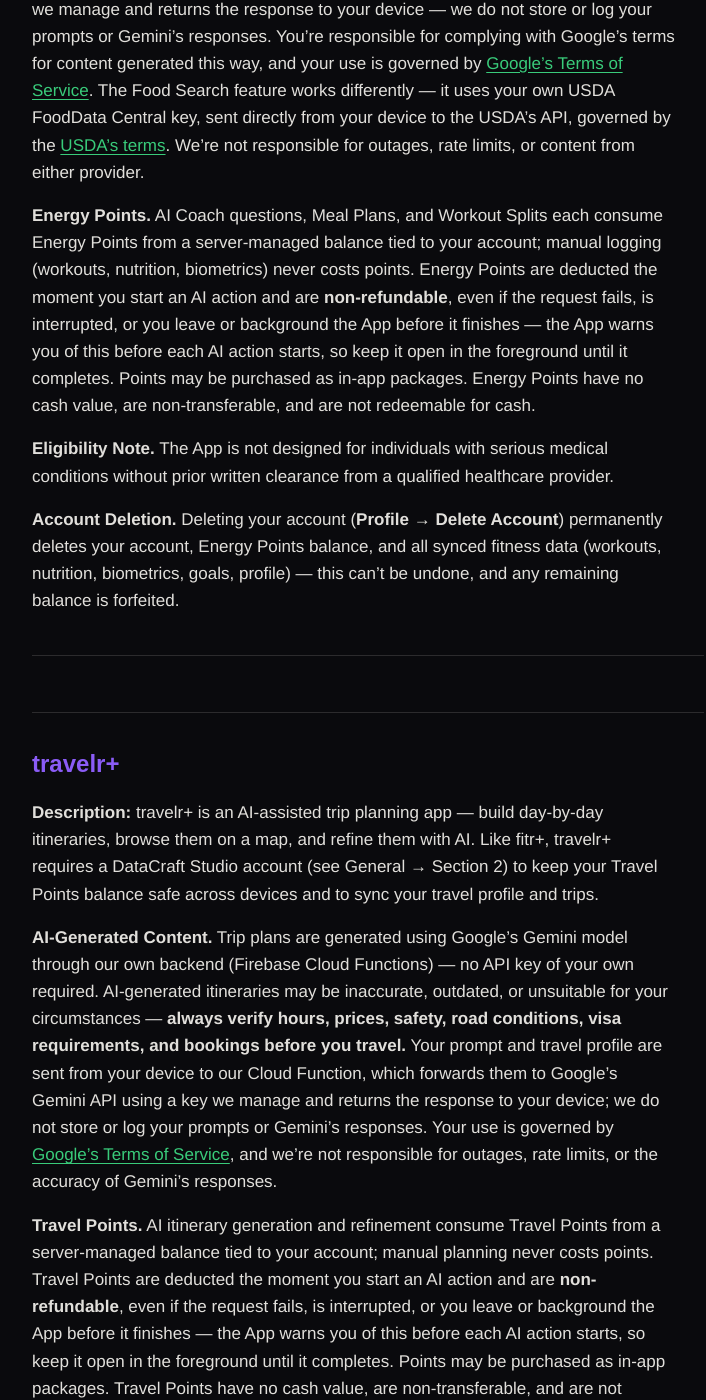
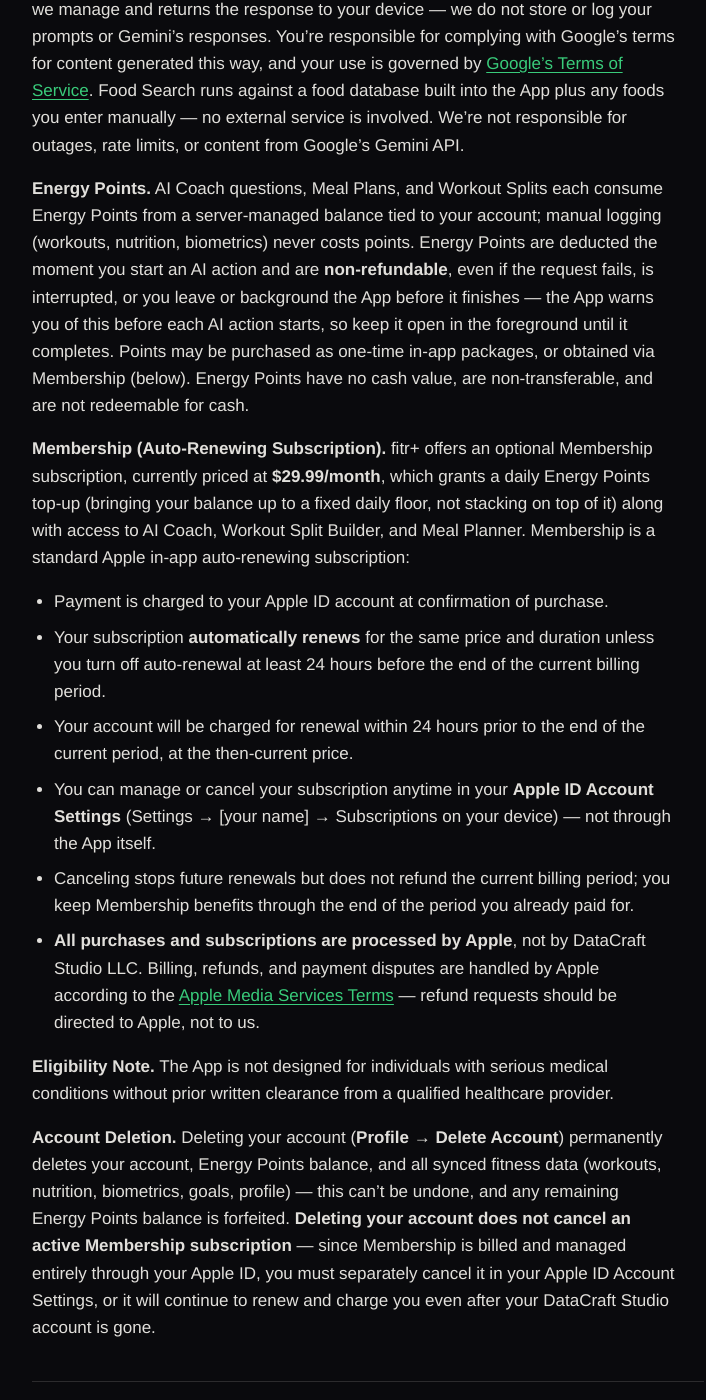
Before and after one commit to eliesernodarse-bit/datacraftstudio-site, a Jekyll site: the page built from apps/terms.md, in a window 1280 px wide and 1400 px high, scrolled down 4372 px. Shown: the whole window, without its empty margins (272-978 px from the left). Built offline with Jekyll 4.4.1, drawn with Linux system fonts in a browser that asks for light colours; some of the changed text lies outside the part shown.

Commit message:
Disclose Membership/Energy Points IAP data handling; remove stale USDA references
fitr+ now uses real StoreKit 2 payments (Energy Points packages + an
auto-renewing Membership subscription), but neither the Privacy Policy nor
Terms of Service mentioned it at all — a real gap for both App Store review
and general subscription-disclosure law. Adds a Payments & Subscriptions
section to the Privacy Policy (what Apple handles vs what we store: transaction
IDs, product IDs, Membership status/renewal date — never payment details) and
the required auto-renewal terms to the ToS (charge timing, how to cancel via
Apple ID settings, that account deletion doesn't cancel the subscription).

Also removes the Food Search section's description of the USDA FoodData
Central integration, which was deprecated before launch and no longer exists
in the shipped app — the docs still described a live data flow (search
queries going to USDA) that can no longer happen.

```diff
--- a/apps/terms.md
+++ b/apps/terms.md
@@ -40,7 +40,7 @@
 
 ### 6. Third-Party Services (General)
 
-Where an App uses a third-party service (e.g., Google Gemini, USDA FoodData Central, Firebase), we are not responsible for the availability, accuracy, content, or policies of that service, and your use of it is governed by that provider's own terms. See each App's section below for which services it uses and how.
+Where an App uses a third-party service (e.g., Google Gemini, Firebase, Apple's In-App Purchase system), we are not responsible for the availability, accuracy, content, or policies of that service, and your use of it is governed by that provider's own terms. See each App's section below for which services it uses and how.
 
 ### 7. Disclaimer of Warranties
 
@@ -82,13 +82,22 @@
 
 **Assumption of Risk.** Physical exercise involves inherent risks, including muscle strain, injury, or serious harm. By using the App, you acknowledge and accept these risks. You are solely responsible for assessing your own fitness/health before undertaking any suggested exercise program, consulting a healthcare professional where appropriate, and using safe form and technique.
 
-**Third-Party API Services.** When you use AI Coach, Meal Planner, or Workout Split Builder, your context and prompt are sent from your device to our own backend (Firebase Cloud Functions), which forwards them to Google's Gemini API using a key we manage and returns the response to your device — we do not store or log your prompts or Gemini's responses. You're responsible for complying with Google's terms for content generated this way, and your use is governed by [Google's Terms of Service](https://policies.google.com/terms). The Food Search feature works differently — it uses your own USDA FoodData Central key, sent directly from your device to the USDA's API, governed by the [USDA's terms](https://www.usda.gov/policies-and-links). We're not responsible for outages, rate limits, or content from either provider.
+**Third-Party API Services.** When you use AI Coach, Meal Planner, or Workout Split Builder, your context and prompt are sent from your device to our own backend (Firebase Cloud Functions), which forwards them to Google's Gemini API using a key we manage and returns the response to your device — we do not store or log your prompts or Gemini's responses. You're responsible for complying with Google's terms for content generated this way, and your use is governed by [Google's Terms of Service](https://policies.google.com/terms). Food Search runs against a food database built into the App plus any foods you enter manually — no external service is involved. We're not responsible for outages, rate limits, or content from Google's Gemini API.
 
-**Energy Points.** AI Coach questions, Meal Plans, and Workout Splits each consume Energy Points from a server-managed balance tied to your account; manual logging (workouts, nutrition, biometrics) never costs points. Energy Points are deducted the moment you start an AI action and are **non-refundable**, even if the request fails, is interrupted, or you leave or background the App before it finishes — the App warns you of this before each AI action starts, so keep it open in the foreground until it completes. Points may be purchased as in-app packages. Energy Points have no cash value, are non-transferable, and are not redeemable for cash.
+**Energy Points.** AI Coach questions, Meal Plans, and Workout Splits each consume Energy Points from a server-managed balance tied to your account; manual logging (workouts, nutrition, biometrics) never costs points. Energy Points are deducted the moment you start an AI action and are **non-refundable**, even if the request fails, is interrupted, or you leave or background the App before it finishes — the App warns you of this before each AI action starts, so keep it open in the foreground until it completes. Points may be purchased as one-time in-app packages, or obtained via Membership (below). Energy Points have no cash value, are non-transferable, and are not redeemable for cash.
+
+**Membership (Auto-Renewing Subscription).** fitr+ offers an optional Membership subscription, currently priced at **$29.99/month**, which grants a daily Energy Points top-up (bringing your balance up to a fixed daily floor, not stacking on top of it) along with access to AI Coach, Workout Split Builder, and Meal Planner. Membership is a standard Apple in-app auto-renewing subscription:
+
+- Payment is charged to your Apple ID account at confirmation of purchase.
+- Your subscription **automatically renews** for the same price and duration unless you turn off auto-renewal at least 24 hours before the end of the current billing period.
+- Your account will be charged for renewal within 24 hours prior to the end of the current period, at the then-current price.
+- You can manage or cancel your subscription anytime in your **Apple ID Account Settings** (Settings → [your name] → Subscriptions on your device) — not through the App itself.
+- Canceling stops future renewals but does not refund the current billing period; you keep Membership benefits through the end of the period you already paid for.
+- **All purchases and subscriptions are processed by Apple**, not by DataCraft Studio LLC. Billing, refunds, and payment disputes are handled by Apple according to the [Apple Media Services Terms](https://www.apple.com/legal/internet-services/itunes/) — refund requests should be directed to Apple, not to us.
 
 **Eligibility Note.** The App is not designed for individuals with serious medical conditions without prior written clearance from a qualified healthcare provider.
 
-**Account Deletion.** Deleting your account (**Profile → Delete Account**) permanently deletes your account, Energy Points balance, and all synced fitness data (workouts, nutrition, biometrics, goals, profile) — this can't be undone, and any remaining balance is forfeited.
+**Account Deletion.** Deleting your account (**Profile → Delete Account**) permanently deletes your account, Energy Points balance, and all synced fitness data (workouts, nutrition, biometrics, goals, profile) — this can't be undone, and any remaining Energy Points balance is forfeited. **Deleting your account does not cancel an active Membership subscription** — since Membership is billed and managed entirely through your Apple ID, you must separately cancel it in your Apple ID Account Settings, or it will continue to renew and charge you even after your DataCraft Studio account is gone.
 
 ---
 
```
Also changed, not shown: other parts of apps/terms.md (+1 -1 lines), apps/privacy.md (+10 -7 lines).
